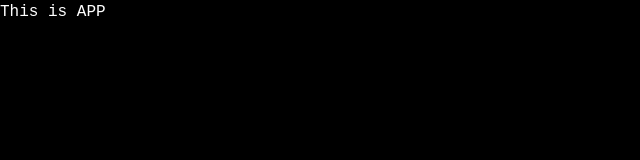
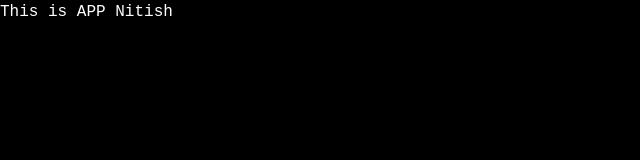
Before and after one commit to nitish-x18/ReactIntro, a React (Vite) app: page / in a window 1280 px wide. Shown: the top 160 px of the page, without its empty margins (0-640 px from the left). Built offline with nearby package versions, Linux system fonts and the light colour scheme.

Commit message:
refactor: replace BrowserRouter with UserContext for state management

```diff
--- a/src/main.jsx
+++ b/src/main.jsx
@@ -2,9 +2,13 @@
 import App from './App.jsx'
 import "../src/index.css"
 import { BrowserRouter } from 'react-router-dom'
+import UserContext from './Context/userContext.jsx'
 
 createRoot(document.getElementById('root')).render(
-    <BrowserRouter>
+    // <BrowserRouter>
+    //     <App />
+    // </BrowserRouter>
+    <UserContext>
         <App />
-    </BrowserRouter>
+    </UserContext>
 )
```
